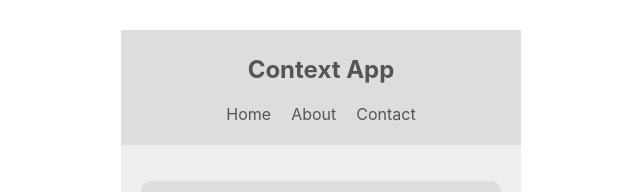
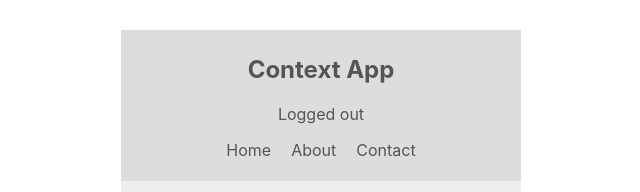
Before and after one commit to vvt22/ReactContextandHook, a React (Create React App) app: page / in a window 1280 px wide. Shown: the top 192 px of the page, without its empty margins (319-959 px from the left). Built offline with nearby package versions, Linux system fonts and the light colour scheme.

Commit message:
multiplecontextconsumed

```diff
--- a/src/components/Navbar.js
+++ b/src/components/Navbar.js
@@ -1,16 +1,23 @@
 import React, { Component } from "react";
 import { ThemeContext } from "../contexts/ThemeContext";
+import { AuthContext } from "../contexts/AuthContext";
 
 class Navbar extends Component {
   render() {
     return (
+      <AuthContext>
+        {(authContext) => (
           <ThemeContext.Consumer>
-        {(context) => {
-          const { isLightTheme, light, dark } = context;
+            {(themeContext) => {
+              const { isAuthenticated, toggleAuth } = authContext;
+              const { isLightTheme, light, dark } = themeContext;
               const theme = isLightTheme ? light : dark;
               return (
                 <nav style={{ background: theme.ui, color: theme.syntax }}>
                   <h1>Context App</h1>
+                  <div onClick={() => toggleAuth()}>
+                    {isAuthenticated ? "Logged in" : "Logged out"}
+                  </div>
                   <ul>
                     <li>Home</li>
                     <li>About</li>
@@ -20,6 +27,8 @@
               );
             }}
           </ThemeContext.Consumer>
+        )}
+      </AuthContext>
     );
   }
 }
```
Lines whose indentation alone changed are shown as unchanged.
